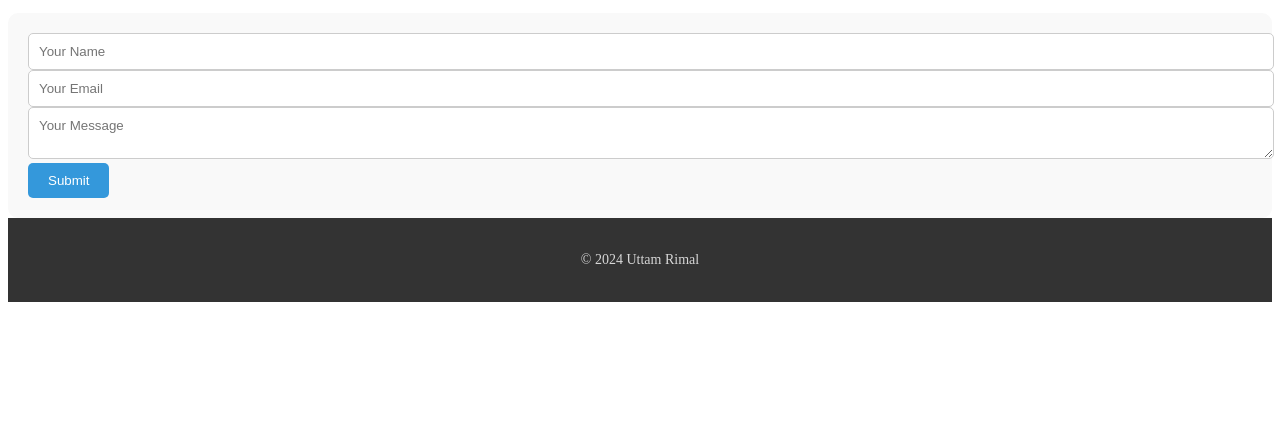
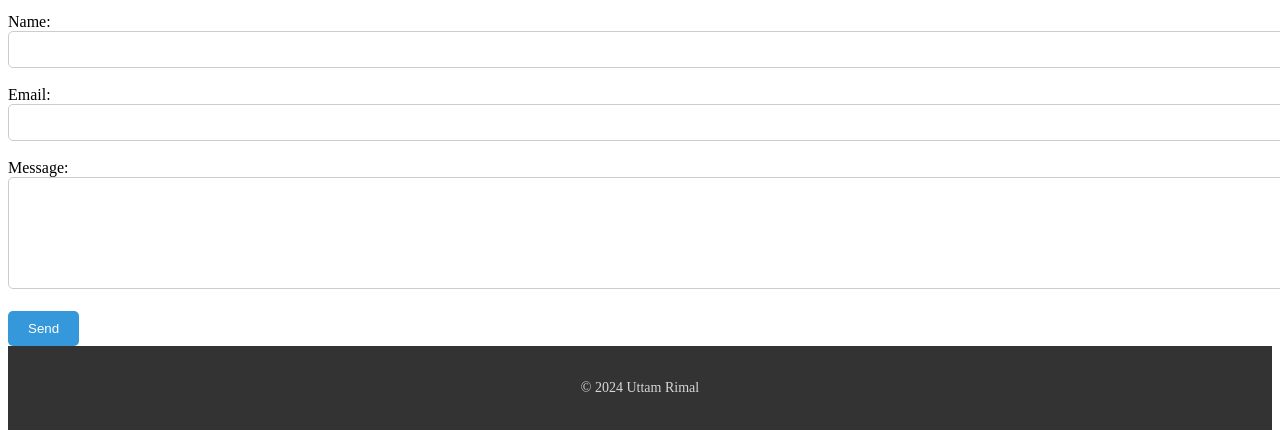
Before and after one commit to uttamrimalGH/portfolio-website, a plain HTML site: page index.html in a window 1280 px wide. Shown: the part 3107-3545 px from the top of the page. Before the commit the page ends 3417 px from the top, so only its background shows below. Drawn offline with nearby package versions, Linux system fonts and the light colour scheme.

Commit message:
Add files via upload

```diff
--- a/index.html
+++ b/index.html
@@ -173,13 +173,16 @@
     </div>
 
 <!-- Inside your <body> tag -->
-    <form id="contact-form" onsubmit="return validateForm()">
-        <!-- Your form fields here -->
-        <input type="text" id="name" placeholder="Your Name">
-        <input type="email" id="email" placeholder="Your Email">
-        <textarea id="message" placeholder="Your Message"></textarea>
-        <button type="submit">Submit</button>
+    <form action="mailto:uttamrimal292@gmail.com" method="POST" enctype="multipart/form-data" name="EmailForm">
+        Name:<br>
+        <input type="text" size="19" name="Contact-Name"><br><br>
+        Email:<br>
+        <input type="email" name="Contact-Email"><br><br>
+        Message:<br>
+        <textarea name="Contact-Message" rows="6" cols="20"></textarea><br><br>
+        <button type="submit">Send</button>
     </form>
+
   <footer>
     <p>&copy; 2024 Uttam Rimal</p>
   </footer>
```
